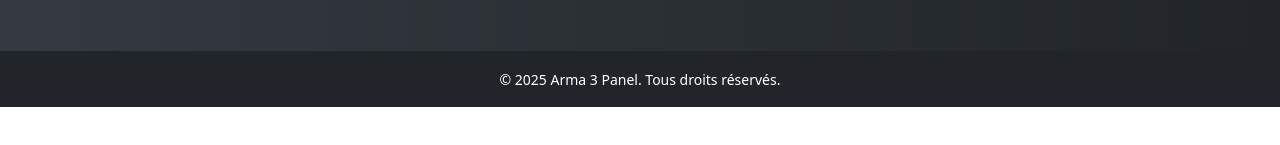
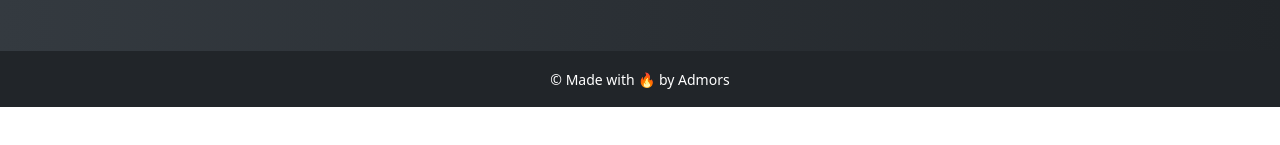
Before and after one commit to Admors/a3-afb, a plain HTML site: page index.html in a window 1280 px wide. Shown: the part 645-790 px from the top of the page. Drawn offline with nearby package versions, Linux system fonts and the light colour scheme.

Commit message:
Add Copy

```diff
--- a/index.html
+++ b/index.html
@@ -57,7 +57,7 @@
   <!-- FOOTER -->
   <footer class="footer mt-auto">
     <div class="container">
-      <small>&copy; 2025 Arma 3 Panel. Tous droits réservés.</small>
+      <small>&copy; Made with 🔥 by Admors</small>
     </div>
   </footer>
 </body>
```
